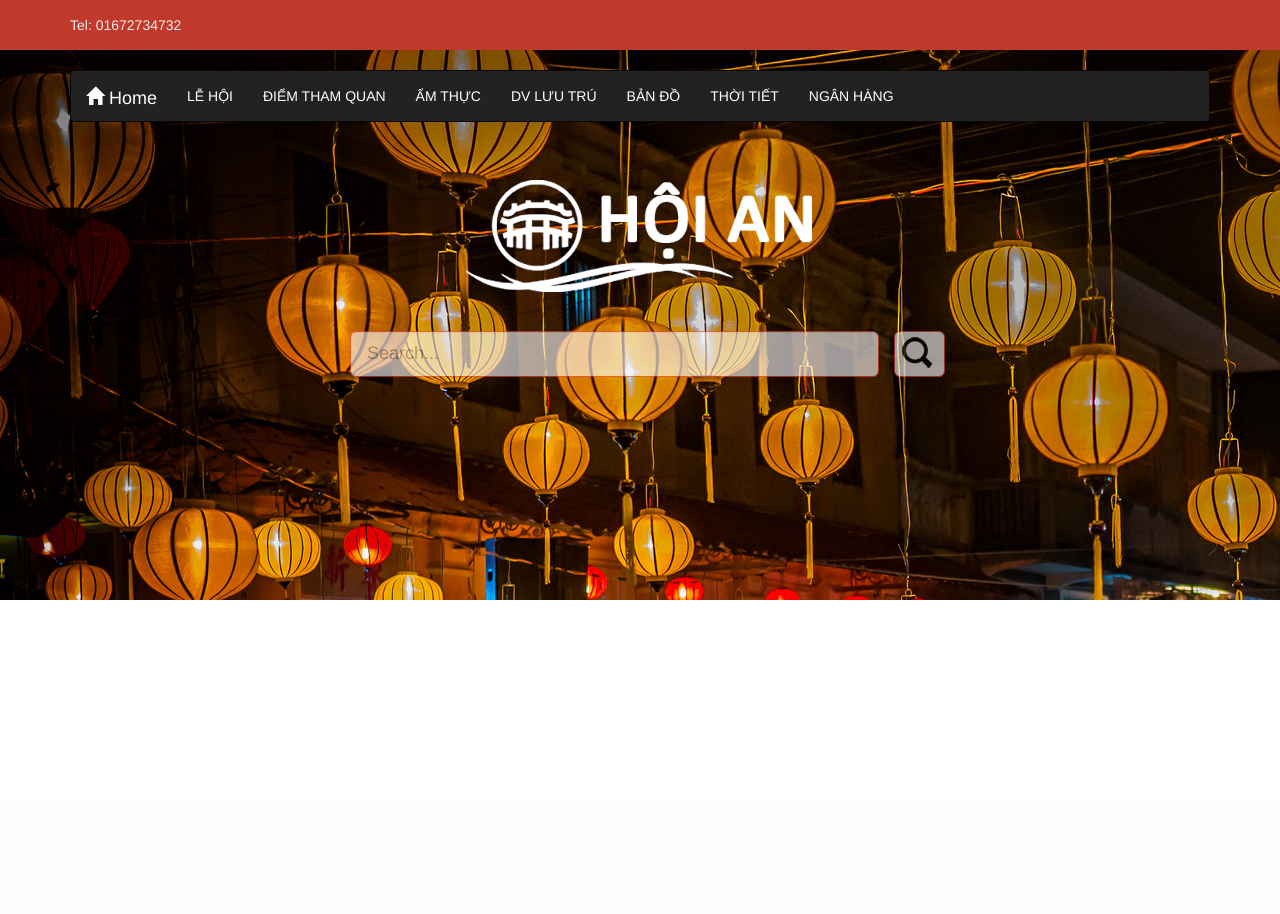
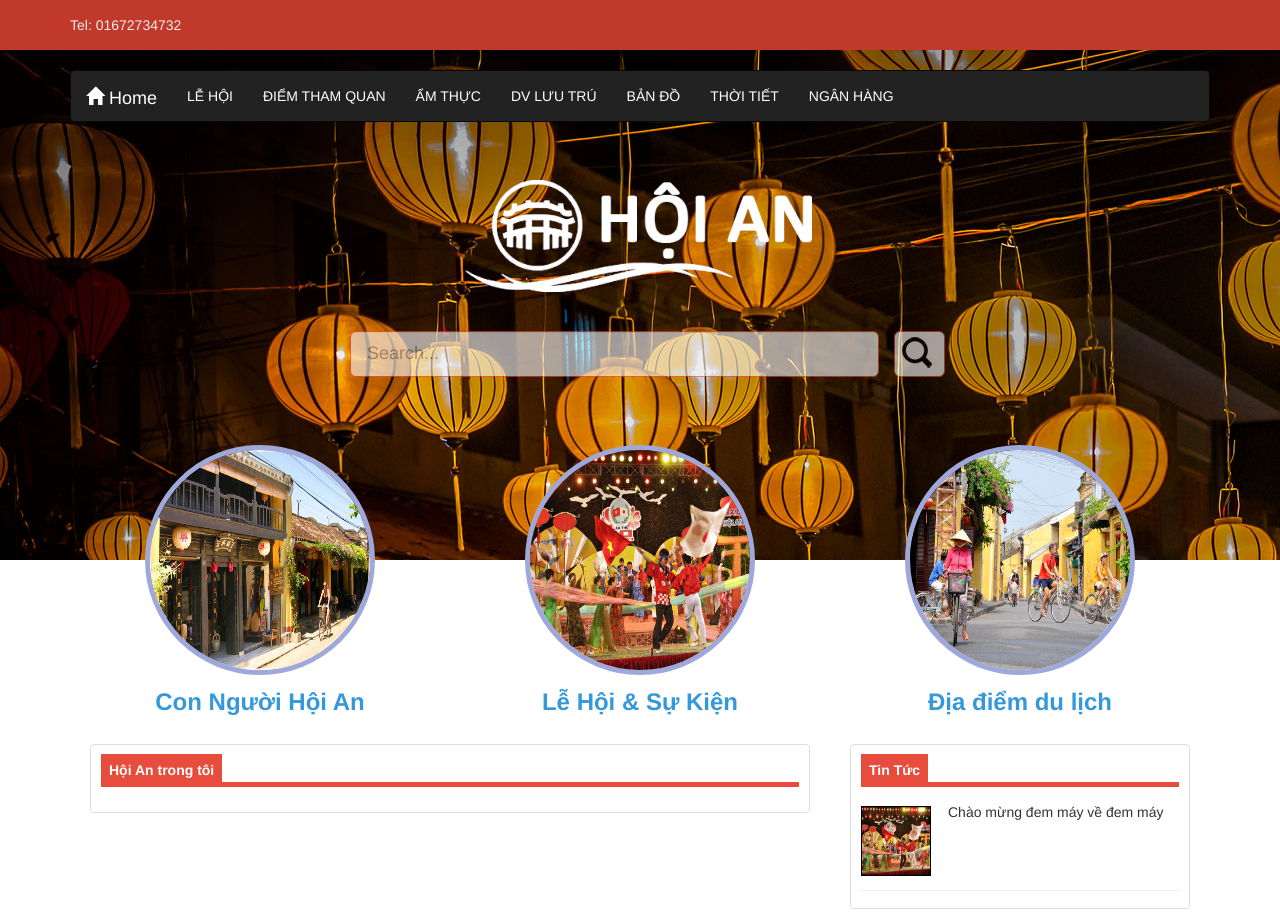
Before and after one commit to xoapit/HoiAnTrongToi, a PHP site: page / in a window 1280 px wide. Before the commit the page ends 600 px from the top, so only its background shows below. Run offline with PHP 8.4, Linux system fonts and the light colour scheme; data that the repository does not hold is empty; some libraries are stand-ins or nearby versions.

Commit message:
v1
List article trong index.php

```diff
--- a/controller/controller.php
+++ b/controller/controller.php
@@ -17,7 +17,7 @@ function getListArticles(){
 
 	$result= mysqli_query($conn,"select * from article");
 	while($row= mysqli_fetch_assoc($result)){
-		$article=new Article($row['idArticle'],$row['title'],$row['content'],$row['image'],$row['idCategory'],$row['hashtag']);
+		$article=new Article($row['idArticle'],$row['title'],$row['content'],$row['image'],$row['idCategory'],$row['hashtag'],$row['author'],$row['publishDate']);
 		$articles->append($article);
 	}
 	return $articles;
@@ -29,7 +29,7 @@ function getArticle($idArticle){
 
 	$result= mysqli_query($conn,"select * from article where idArticle='".$idArticle."'");
 	while($row= mysqli_fetch_assoc($result)){
-		$article=new Article($row['idArticle'],$row['title'],$row['content'],$row['image'],$row['idCategory'],$row['hashtag']);
+		$article=new Article($row['idArticle'],$row['title'],$row['content'],$row['image'],$row['idCategory'],$row['hashtag'],$row['author'],$row['publishDate']);
 	}
 	return $article;
 }
--- a/css/style.css
+++ b/css/style.css
@@ -5,7 +5,7 @@
     background-attachment: fixed;
     padding-bottom: 20px;
     padding-top: 20px;
-    height: 550px;
+    height: 510px;
 }
 
 .header_top{
@@ -45,3 +45,64 @@
 .logo_top{
     padding: 3%;
 }
+
+.img_thumb{
+    border: 5px solid #9FA8DA;
+    margin: 10px;
+    height: 230px;
+    width: 230px;
+}
+.img_thumb:hover{
+    border: 5px solid #FFCA28;
+}
+.box_main_left{
+
+}
+.box-content{
+  display: block;
+  padding: 10px;
+  padding-top: 15px;
+  margin: 5px;
+  line-height: 1.42857143;
+  background-color: #fff;
+  border: 1px solid #ddd;
+  border-radius: 4px;
+  -webkit-transition: border .2s ease-in-out;
+  -o-transition: border .2s ease-in-out;
+  transition: border .2s ease-in-out;
+}
+.line_red{
+    margin-top: 2px;
+    height: 5px;
+    width: 100%;
+    background:#e74c3c;
+    margin-bottom: 15px;
+}
+.text-bold{
+    font-weight: bolder;
+}
+
+.background-red{
+    margin-top: 10px;
+    background:#e74c3c;
+}
+
+.text-white{
+    color: white;
+    padding: 8px;
+}
+.pos_right_below{
+    float:right;
+}
+.link_below_image{
+    font-weight: bold;
+    font-size: 24px;
+    color:#3498db;
+}
+.link_below_image:hover{
+    text-decoration-line: none;
+    color: #f39c12;
+}
+.noibat{
+    margin-top: -125px;
+}
--- a/index.php
+++ b/index.php
@@ -1,3 +1,6 @@
+<?php
+include('controller/controller.php');
+?>
 <!DOCTYPE html>
 <html>
 <head>
@@ -7,15 +10,13 @@
 	<meta name="description" content="" />
 	<meta name="author" content="" />
 	<meta http-equiv="Content-Type" content="text/html; charset=utf-8" />
-
 	<title>Hội An Trong Tôi</title>
-
 	<link rel="stylesheet" type="text/css" href="bootstrap/css/bootstrap.min.css">
-	<link href="css/style.css" rel="stylesheet">
 	<link href="https://fonts.googleapis.com/css?family=Roboto" rel="stylesheet">
 	<script src="bootstrap/js/jquery.js"></script>
 	<script src="bootstrap/js/bootstrap.min.js"></script>
 	<script src="ckeditor/ckeditor.js"></script>
+	<link href="css/style.css" rel="stylesheet">
 
 </head>
 <body>
@@ -96,17 +97,80 @@
 					</div>
 				</div>
 			</div>
+		</div>
+		<div class="container noibat" style="padding-top: -200px;">
+			<div class="col-md-4">
+				<center>
+					<img src="image/thumb1.jpg" class="img_thumb img-circle"><br>
+					<a href="http:\\google.com.vn" class="link_below_image">Con Người Hội An</a>
+				</center>
+			</div>
+			<div class="col-md-4">
+				<center>
+					<img src="image/thumb2.jpg" class="img_thumb img-circle"><br>
+					<a href="http:\\google.com.vn" class="link_below_image">Lễ Hội & Sự Kiện</a>
+				</center>
+			</div>
+			<div class="col-md-4">
+				<center>
+					<img src="image/thumb3.jpg" class="img_thumb img-circle"><br>
+					<a href="http:\\google.com.vn" class="link_below_image">Địa điểm du lịch </a>
+				</center>
+			</div>
+		</div>
 
+		<div class="container" style="margin-top: 20px;">
+			<div class="col-md-8">
+				<div class="box-content row">
+					<h8 class="text-bold background-red text-white">Hội An trong tôi</h8>
+					<div class="line_red"></div>
+					<!--doan1-->
+					<?php
+					$articles= getListArticles();
+					foreach ($articles as $article) {
+						?>
+						<div>
+							<div class="col-md-12">
+								<div class="row thumbnail">
+									<div class="col-md-4" style="margin-top:10px;">
+										<img src="<?php echo $article->getImage(); ?>" class="img-rounded" style="box-shadow:0px 0px 5px black;" width="200px" height="200px" />
+									</div>
+									<div class="col-md-8 caption">
+										<h3><?php echo $article->getTitle(); ?></h3><?php echo substr($article->getContent(), 0,200).'...'; ?>
+										<hr />
+										<div class="mo" style="opacity:10%;"><span class="glyphicon glyphicon-user"><?php echo $article->getAuthor(); ?></span>
+											<span class="glyphicon glyphicon-calendar"><?php
+											 $publishDate=$article->getPublishDate();
+											 echo substr($publishDate, 8,2).'-'.substr($publishDate, 5,2).'-'.substr($publishDate, 0,4); ?></span>
+										</div>
+										<a href="" class="btn btn-primary pos_right_below" role="button">Read more</a>
+									</div>
+								</div>
+							</div>
+						</div>
+						<?php
+					}
+					?>
+				</div>
+			</div>
+			<div class="col-md-4">
+				<div class="box-content row">
+					<h8 class="text-bold background-red text-white">Tin Tức</h8>
+					<div class="line_red"></div>
+					<div class="row">
+						<dir class="col-md-3">
+							<img src="image/thumb2.jpg" style="height: 70px; width: 70px;border: 1px solid black; margin-top:-10px;padding-top: 0px;">
+						</dir>
+						<div class="col-md-9">
+							<p>Chào mừng đem máy về đem máy</p>
+						</div>
+					</div>
+					<hr style="margin: 0px; padding-bottom: 7px;">
+
+				</div>
+			</div>
 		</div>
-		<!--header-->
-		<!--content page-->
-		<?php
-			include('controller/controller.php');
-			$articles= getListArticles();
-			foreach ($articles as $article) {
-				echo $article->getIdArticle();
-			}
-		?>
-		<!--content page-->
-	</body>
-	</html>
+	</div>
+
+</body>
+</html>
```
Also changed, not shown: model/article.php (+18 -7 lines), image/thumb1.jpg (added), image/thumb2.jpg (added), image/thumb3.jpg (added).
